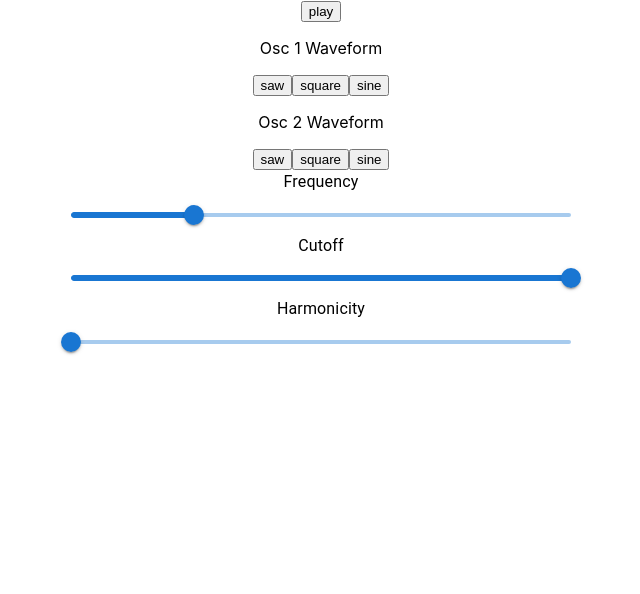
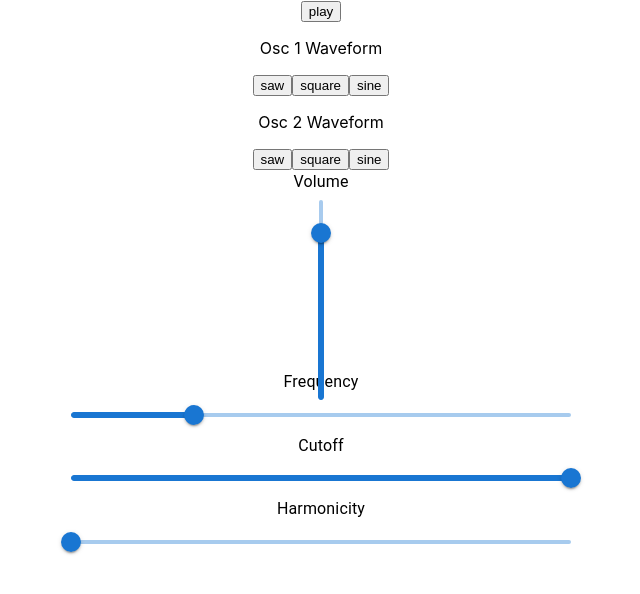
Before and after one commit to maniutin/inhale, a React (Create React App) app: page / in a window 1280 px wide. Shown: the top 594 px of the page, without its empty margins (319-959 px from the left). Built offline with nearby package versions, Linux system fonts and the light colour scheme.

Commit message:
add Volume control

```diff
--- a/src/components/SynthVoice.scss
+++ b/src/components/SynthVoice.scss
@@ -4,3 +4,8 @@
   display: flex;
   justify-content: center;
 }
+
+.volume-slider {
+  display: flex;
+  justify-content: center;
+}
--- a/src/components/SynthVoice.tsx
+++ b/src/components/SynthVoice.tsx
@@ -8,9 +8,11 @@ import Typography from "@mui/material/Typography";
 import "./SynthVoice.scss";
 import { Frequency } from "tone/build/esm/core/type/Units";
 
+var vol = new Tone.Volume(-6);
+
 const filter = new Tone.Filter({
   type: "lowpass",
-  frequency: 5000,
+  frequency: 10000,
   rolloff: -24,
 }).toDestination();
 
@@ -19,15 +21,19 @@ const synth = new Tone.DuoSynth({
   harmonicity: 1,
   voice0: { oscillator: { type: "sine" } },
   voice1: { oscillator: { type: "sine" } },
-})
-  // .toDestination();
-  .connect(filter);
+}).chain(vol, filter);
 
 function SynthVoice() {
   const [isPlaying, setIsPlaying] = useState<boolean>(false);
   const [frequency, setFrequency] = useState<number>(261);
-  const [cutoff, setCutoff] = useState<number>(5000);
+  const [cutoff, setCutoff] = useState<number>(10000);
   const [harmonicity, setHarmonicity] = useState<number>(1);
+  const [volume, setVolume] = useState<number>(-6);
+
+  const handleVolumeChange = (event: Event, newValue: any) => {
+    setVolume(newValue as number);
+    vol.volume.value = newValue;
+  };
 
   const handleFrequencyChange = (event: Event, newValue: any) => {
     setFrequency(newValue as number);
@@ -91,6 +97,23 @@ function SynthVoice() {
         </button>
         <button onClick={() => handleWaveformChange("sine", 1)}>sine</button>
       </div>
+      <div className="volume-slider">
+        <Box sx={{ height: 200 }}>
+          <Typography id="volume-slider" gutterBottom>
+            Volume
+          </Typography>
+          <Slider
+            aria-label="Volume"
+            value={volume}
+            defaultValue={volume}
+            min={-36}
+            max={0}
+            orientation="vertical"
+            valueLabelDisplay="auto"
+            onChange={handleVolumeChange}
+          />
+        </Box>
+      </div>
       <div className="frequency-slider">
         <Box sx={{ width: 500 }}>
           <Typography id="frequency-slider" gutterBottom>
@@ -117,7 +140,7 @@ function SynthVoice() {
             value={cutoff}
             defaultValue={cutoff}
             min={20}
-            max={5000}
+            max={10000}
             valueLabelDisplay="auto"
             onChange={handleCutoffChange}
           />
```
